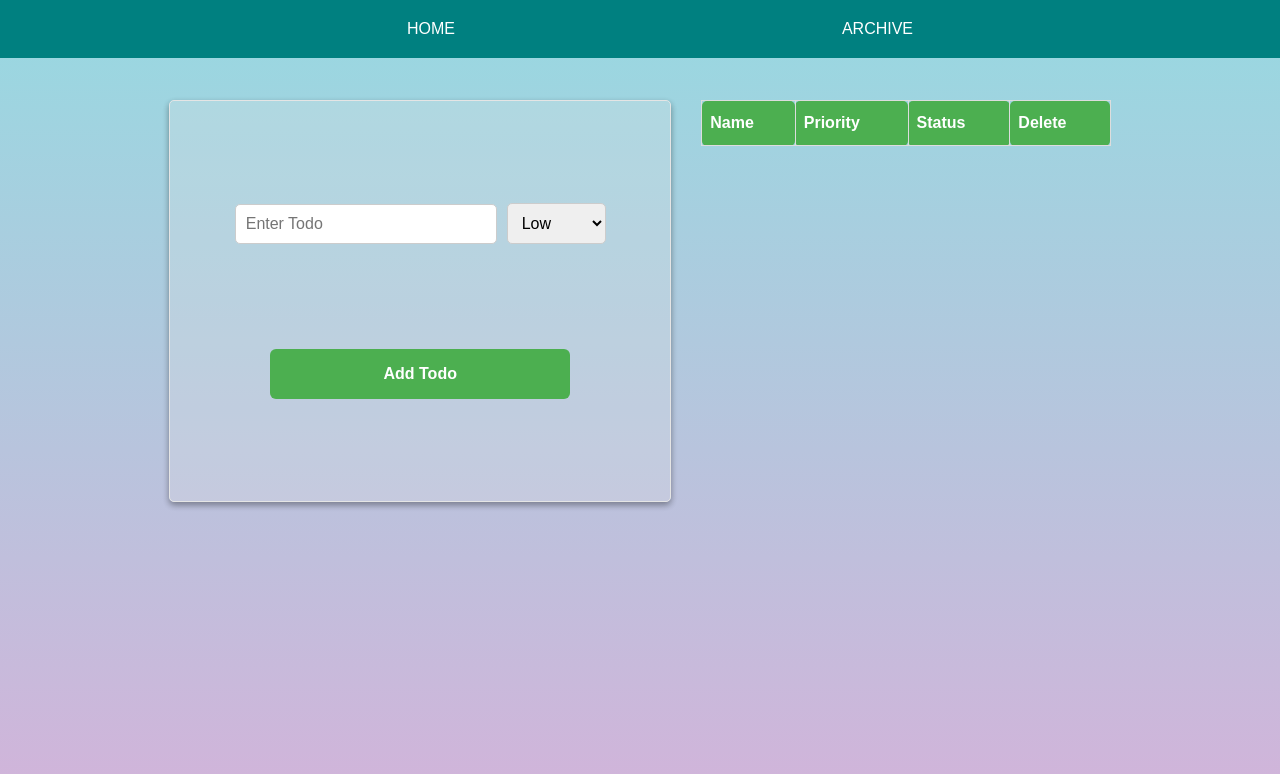
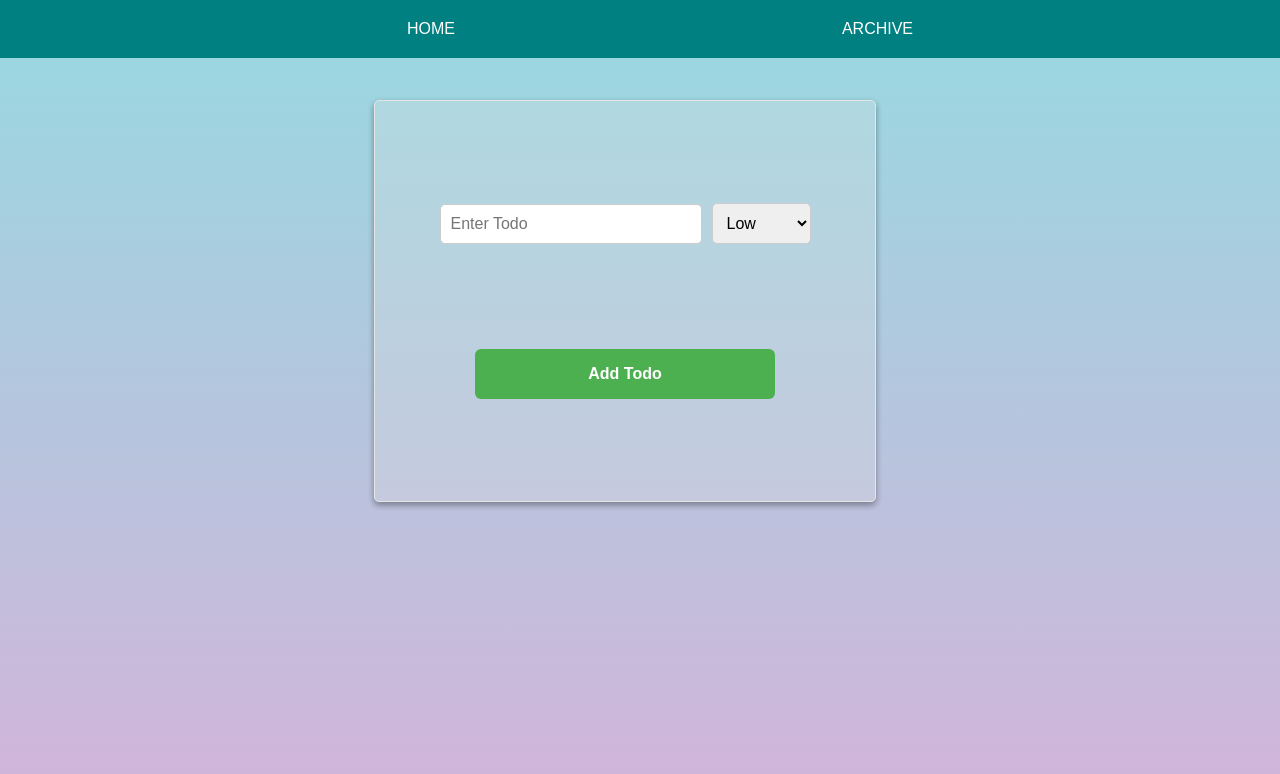
Before and after one commit to pradipkumarmadheshiya/Todo_app_using_localstorage, a plain HTML site: page index.html in a window 1280 px wide. Drawn offline with Linux system fonts and the light colour scheme.

Commit message:
changing in empty table display none

```diff
--- a/index.css
+++ b/index.css
@@ -44,11 +44,11 @@ nav a:hover::after{
 
 .container {
   /* border: 1px solid black; */
-  margin: 100px auto;
+  margin: 100px 20px;
   display: flex;
   justify-content:center;
-  align-items: start;
-  width: 80%;
+  /* align-items: start; */
+  /* width: 80%; */
   flex-wrap: wrap;
   gap: 20px;
 }
@@ -89,6 +89,7 @@ table {
   width: 40%;
   border-collapse: collapse;
   margin-left: 10px;
+  /* border: 1px solid black; */
 }
 
 th, td {
--- a/index.html
+++ b/index.html
@@ -28,7 +28,8 @@
         <button class="add-button" id="addBtn" >Add Todo</button>
       </div>
 
-      <table>
+      <div>
+        <table id="todoTable">
           <thead>
             <tr>
               <th>Name</th>
@@ -42,6 +43,7 @@
           </tbody>
         </table>
       </div>
+    </div>
   </body>
 </html>
 <script src="index.js"></script>
--- a/index.js
+++ b/index.js
@@ -2,12 +2,17 @@ let addTodoButton = document.getElementById("addBtn");
 let tableBody = document.getElementById("todoTableBody");
 let inputTitle = document.getElementById("todoName");
 let prioritySelect = document.getElementById("priority");
+const todoTable=document.getElementById("todoTable")
 
 // showTable:==>
 
 document.addEventListener("DOMContentLoaded",()=>{
 
     const tasks=JSON.parse(localStorage.getItem("tasks")) || []
+
+    if (tasks.length===0){
+        todoTable.innerHTML=""
+    }
 
     tasks.forEach((el) => {
    console.log(el)
```
Lines whose indentation alone changed are shown as unchanged.
